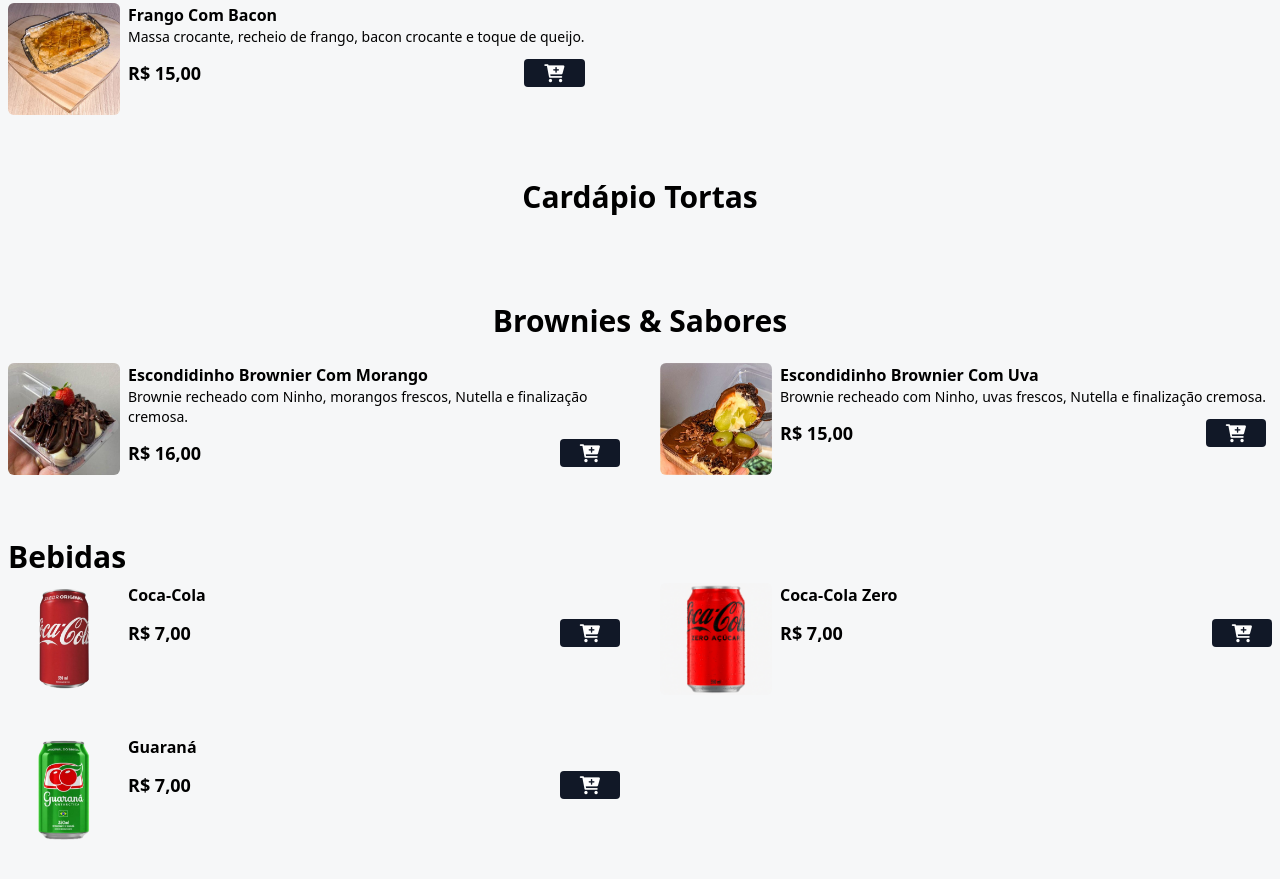
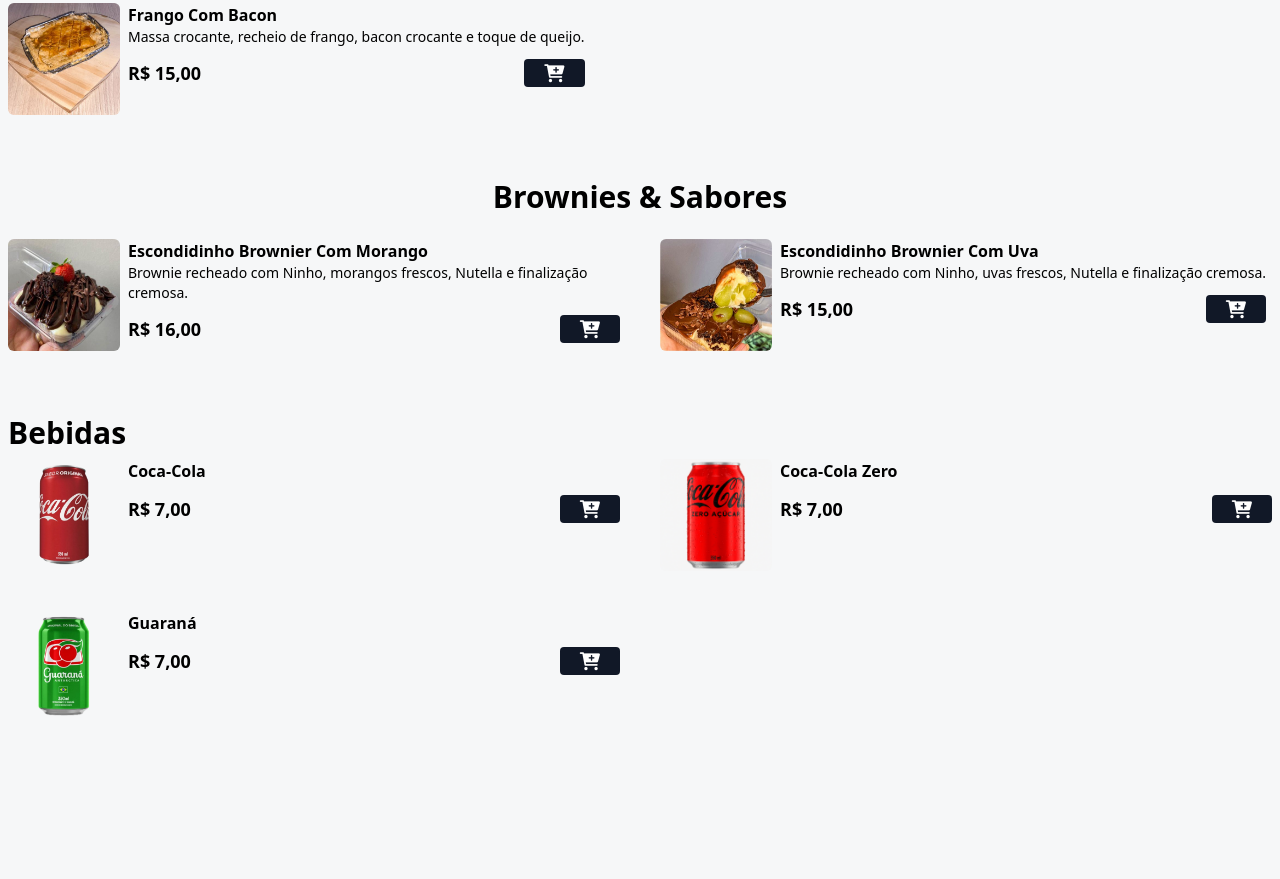
Before and after one commit to Vaz01/Beco-Doce-Doceria, a website: page index.html in a window 1280 px wide. Shown: the part 1829-2708 px from the top of the page. After the commit the page ends 2616 px from the top, so only its background shows below. Drawn offline with nearby package versions, Linux system fonts and the light colour scheme.

Commit message:
Atualização

```diff
--- a/index.html
+++ b/index.html
@@ -297,9 +297,10 @@
 
  </main>
 
- <h2 class="text-2xl md:text-3xl font-bold text-center mt-9 mb-6">Cardápio Tortas</h2>
+  <!--<h2 class="text-2xl md:text-3xl font-bold text-center mt-9 mb-6">Cardápio Tortas</h2>
           <div id="menu">
     <main class="grid grid-cols-1 md:grid-cols-2 gap-7 md:gap-10 mx-auto max-w-7xl px-2 mb-16">
+      -->
 
       <!-- PRODUTO 1
       <div class="flex gap-2">
```
